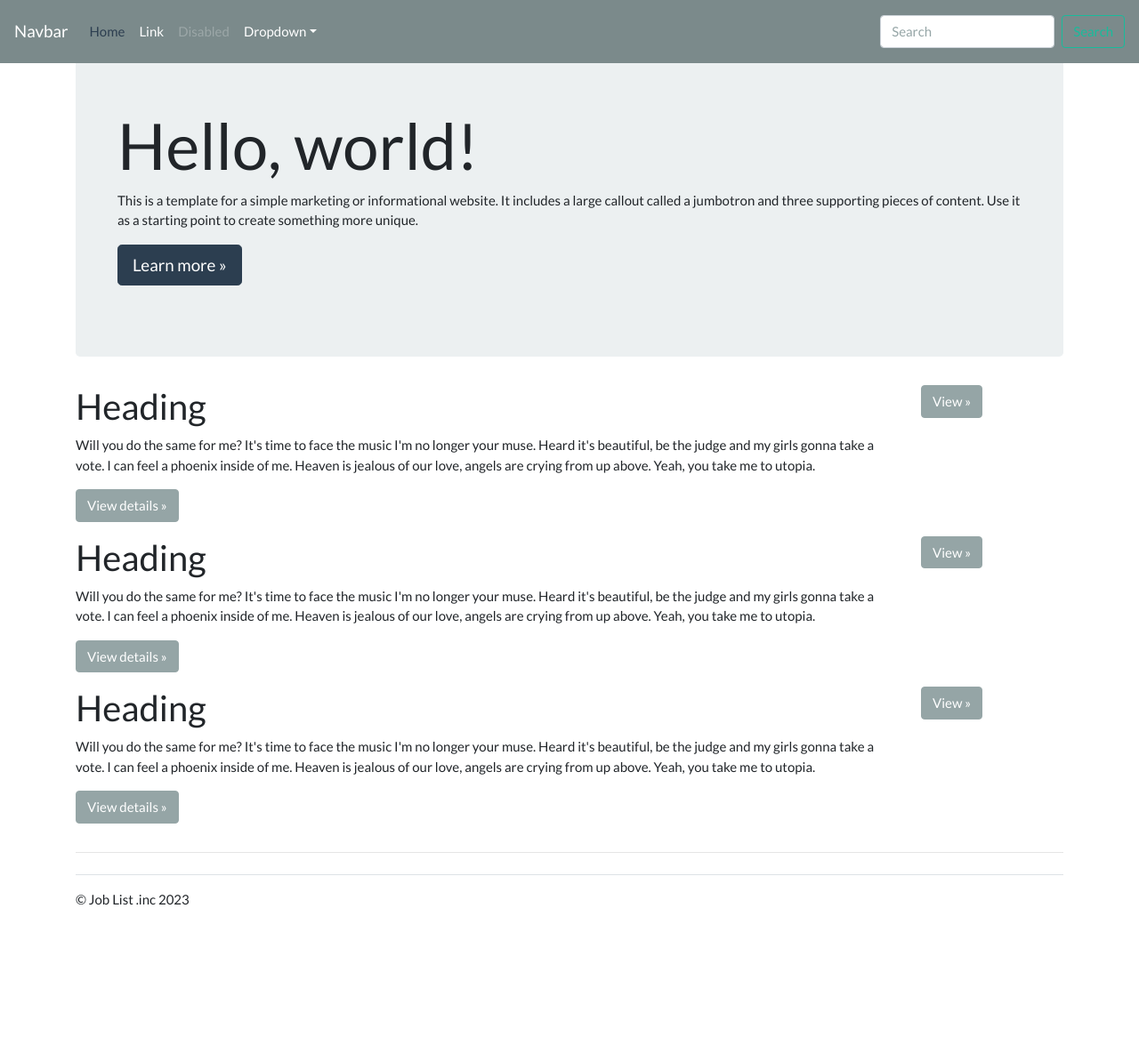
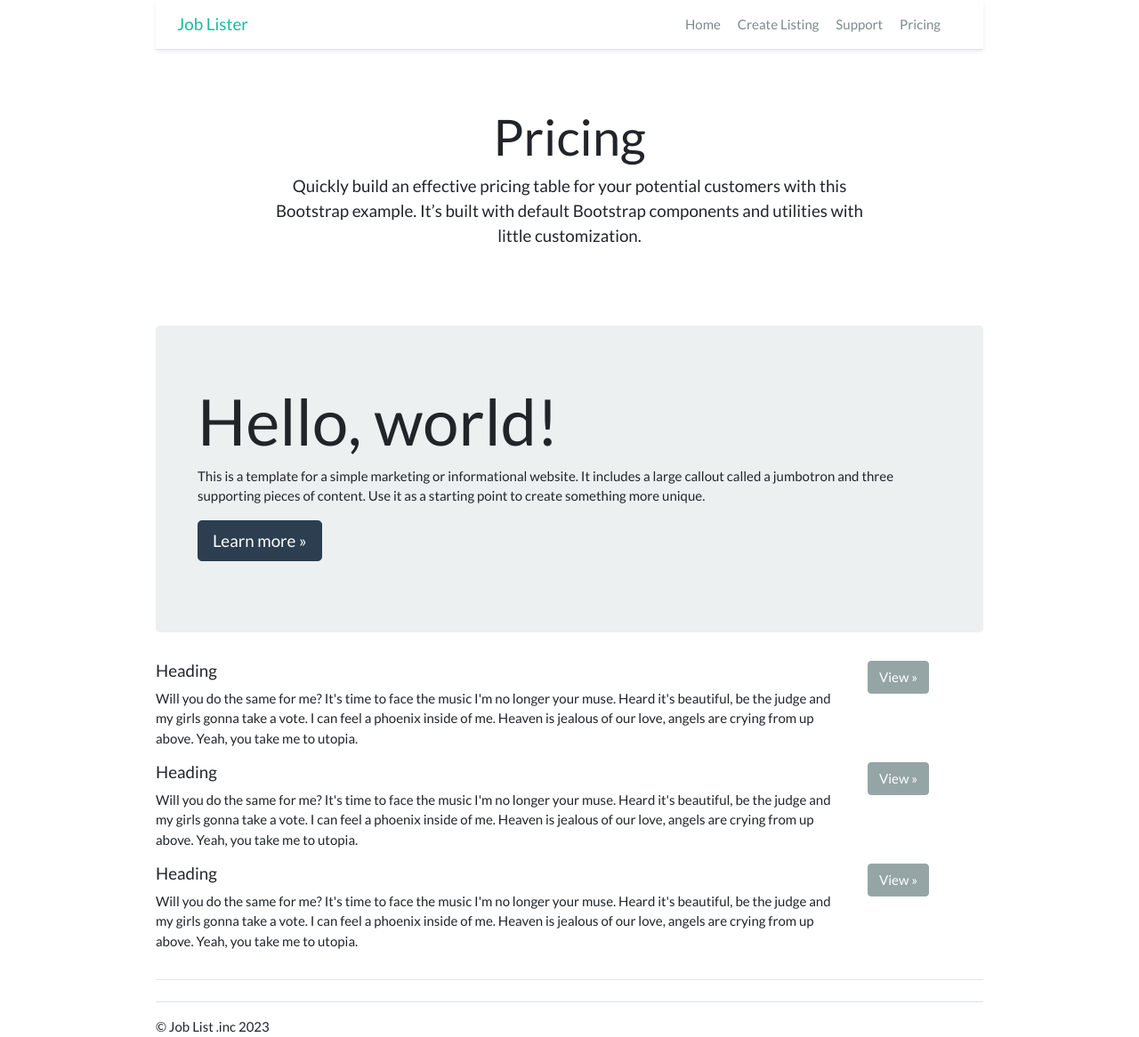
Before and after one commit to devecodes90/jobLister, a PHP site: page / in a window 1280 px wide. Shown: the whole page at 89% size. Before the commit the page ends 1018 px from the top, so only its background shows below. Run offline with PHP 8.4, Linux system fonts and the light colour scheme.

Commit message:
Final configuration of home template

```diff
--- a/css/style.css
+++ b/css/style.css
@@ -1,8 +1,34 @@
+html {
+  font-size: 14px;
+}
+@media (min-width: 768px) {
+  html {
+    font-size: 16px;
+  }
+}
+
+.container {
+  max-width: 960px;
+}
+
+.pricing-header {
+  max-width: 700px;
+}
+
+.card-deck .card {
+  min-width: 220px;
+}
+
+
+
+
+
 .bd-placeholder-img {
   font-size: 1.125rem;
   text-anchor: middle;
   -webkit-user-select: none;
   -moz-user-select: none;
+  -ms-user-select: none;
   user-select: none;
 }
 
@@ -11,66 +37,6 @@
     font-size: 3.5rem;
   }
 }
-
-  .b-example-divider {
-    width: 100%;
-    height: 3rem;
-    background-color: rgba(0, 0, 0, .1);
-    border: solid rgba(0, 0, 0, .15);
-    border-width: 1px 0;
-    box-shadow: inset 0 .5em 1.5em rgba(0, 0, 0, .1), inset 0 .125em .5em rgba(0, 0, 0, .15);
+a{
+   text-decoration: none;
 }
-
-  .b-example-vr {
-    flex-shrink: 0;
-    width: 1.5rem;
-    height: 100vh;
-  }
-
-  .bi {
-    vertical-align: -.125em;
-    fill: currentColor;
-  }
-
-  .nav-scroller {
-    position: relative;
-    z-index: 2;
-    height: 2.75rem;
-    overflow-y: hidden;
-  }
-
-  .nav-scroller .nav {
-    display: flex;
-    flex-wrap: nowrap;
-    padding-bottom: 1rem;
-    margin-top: -1px;
-    overflow-x: auto;
-    text-align: center;
-    white-space: nowrap;
-    -webkit-overflow-scrolling: touch;
-  }
-
-  .btn-bd-primary {
-    --bd-violet-bg: #712cf9;
-    --bd-violet-rgb: 112.520718, 44.062154, 249.437846;
-
-    --bs-btn-font-weight: 600;
-    --bs-btn-color: var(--bs-white);
-    --bs-btn-bg: var(--bd-violet-bg);
-    --bs-btn-border-color: var(--bd-violet-bg);
-    --bs-btn-hover-color: var(--bs-white);
-    --bs-btn-hover-bg: #6528e0;
-    --bs-btn-hover-border-color: #6528e0;
-    --bs-btn-focus-shadow-rgb: var(--bd-violet-rgb);
-    --bs-btn-active-color: var(--bs-btn-hover-color);
-    --bs-btn-active-bg: #5a23c8;
-    --bs-btn-active-border-color: #5a23c8;
-  }
-
-  .bd-mode-toggle {
-    z-index: 1500;
-  }
-
-  .bd-mode-toggle .dropdown-menu .active .bi {
-    display: block !important;
-  }
--- a/templates/frontpage.php
+++ b/templates/frontpage.php
@@ -1,9 +1,5 @@
-<?php
-  include_once("inc/header.php"); ?>
-       <main role="main">
-
-<!-- Main jumbotron for a primary marketing message or call to action -->
 <div class="container">
+    <?php include_once("inc/header.php"); ?>
     <div class="jumbotron" style="margin-top: 5%;">
       <div class="container">
         <h1 class="display-3">Hello, world!</h1>
@@ -15,27 +11,30 @@
   <!-- Example row of columns -->
   <div class="row">
         <div class="col-md-10">
-          <h2>Heading</h2>
+          <h5>Heading</h5>
           <p>Will you do the same for me? It's time to face the music I'm no longer your muse. Heard it's beautiful, be the judge and my girls gonna take a vote. I can feel a phoenix inside of me. Heaven is jealous of our love, angels are crying from up above. Yeah, you take me to utopia.</p>
-          <p><a class="btn btn-secondary" href="#" role="button">View details &raquo;</a></p>
+          <!-- <p><a class="btn btn-secondary" href="#" role="button">View details &raquo;</a></p> -->
         </div>
         <div class="col-md-2">
           <p><a class="btn btn-secondary" href="#" role="button">View &raquo;</a></p>
         </div>
+  </div>
 
+  <div class="row">
         <div class="col-md-10">
-          <h2>Heading</h2>
+          <h5>Heading</h5>
           <p>Will you do the same for me? It's time to face the music I'm no longer your muse. Heard it's beautiful, be the judge and my girls gonna take a vote. I can feel a phoenix inside of me. Heaven is jealous of our love, angels are crying from up above. Yeah, you take me to utopia.</p>
-          <p><a class="btn btn-secondary" href="#" role="button">View details &raquo;</a></p>
+          <!-- <p><a class="btn btn-secondary" href="#" role="button">View details &raquo;</a></p> -->
         </div>
         <div class="col-md-2">
           <p><a class="btn btn-secondary" href="#" role="button">View &raquo;</a></p>
         </div>
+  </div>
+  <div class="row">
+        <div class="col-md-10">
+          <h5>Heading</h5>
+          <p>Will you do the same for me? It's time to face the music I'm no longer your muse. Heard it's beautiful, be the judge and my girls gonna take a vote. I can feel a phoenix inside of me. Heaven is jealous of our love, angels are crying from up above. Yeah, you take me to utopia.</p>
 
-        <div class="col-md-10">
-          <h2>Heading</h2>
-          <p>Will you do the same for me? It's time to face the music I'm no longer your muse. Heard it's beautiful, be the judge and my girls gonna take a vote. I can feel a phoenix inside of me. Heaven is jealous of our love, angels are crying from up above. Yeah, you take me to utopia.</p>
-          <p><a class="btn btn-secondary" href="#" role="button">View details &raquo;</a></p>
         </div>
         <div class="col-md-2">
           <p><a class="btn btn-secondary" href="#" role="button">View &raquo;</a></p>
--- a/templates/inc/header.php
+++ b/templates/inc/header.php
@@ -9,35 +9,20 @@
     <title>Document</title>
 </head>
 <body>
-<nav class="navbar navbar-expand-md navbar-dark fixed-top bg-dark">
-  <a class="navbar-brand" href="#">Navbar</a>
-  <button class="navbar-toggler" type="button" data-toggle="collapse" data-target="#navbarsExampleDefault" aria-controls="navbarsExampleDefault" aria-expanded="false" aria-label="Toggle navigation">
-    <span class="navbar-toggler-icon"></span>
-  </button>
+<div class="d-flex flex-column flex-md-row align-items-center p-3 px-md-4 mb-3 bg-white border-bottom shadow-sm">
+  <h5 class="my-0 mr-md-auto font-weight-normal">
+      <a style="text-decoration: none;" class="item" href="#">Job Lister</a>
+ </h5>
+  <nav class="my-2 my-md-0 mr-md-3 navbar-dark">
+    <a style="text-decoration: none;" class="p-2 text-dark" href="index.php">Home</a>
+    <a style="text-decoration: none;" class="p-2 text-dark" href="create.php">Create Listing</a>
+    <a style="text-decoration: none;" class="p-2 text-dark" href="#">Support</a>
+    <a style="text-decoration: none;" class="p-2 text-dark" href="#">Pricing</a>
+  </nav>
 
-  <div class="collapse navbar-collapse" id="navbarsExampleDefault">
-    <ul class="navbar-nav mr-auto">
-      <li class="nav-item active">
-        <a class="nav-link" href="#">Home <span class="sr-only">(current)</span></a>
-      </li>
-      <li class="nav-item">
-        <a class="nav-link" href="#">Link</a>
-      </li>
-      <li class="nav-item">
-        <a class="nav-link disabled">Disabled</a>
-      </li>
-      <li class="nav-item dropdown">
-        <a class="nav-link dropdown-toggle" href="#" data-toggle="dropdown" aria-expanded="false">Dropdown</a>
-        <div class="dropdown-menu">
-          <a class="dropdown-item" href="#">Action</a>
-          <a class="dropdown-item" href="#">Another action</a>
-          <a class="dropdown-item" href="#">Something else here</a>
-        </div>
-      </li>
-    </ul>
-    <form class="form-inline my-2 my-lg-0">
-      <input class="form-control mr-sm-2" type="text" placeholder="Search" aria-label="Search">
-      <button class="btn btn-outline-success my-2 my-sm-0" type="submit">Search</button>
-    </form>
-  </div>
-</nav>
+</div>
+
+<div class="pricing-header px-3 py-3 pt-md-5 pb-md-4 mx-auto text-center">
+  <h1 class="display-4">Pricing</h1>
+  <p class="lead">Quickly build an effective pricing table for your potential customers with this Bootstrap example. It’s built with default Bootstrap components and utilities with little customization.</p>
+</div>
```
Lines whose indentation alone changed are shown as unchanged.
